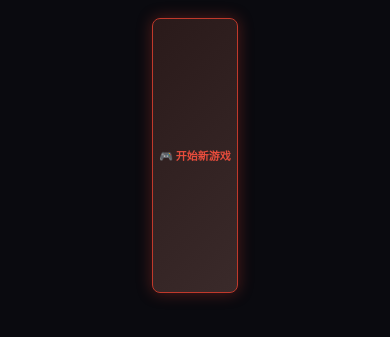
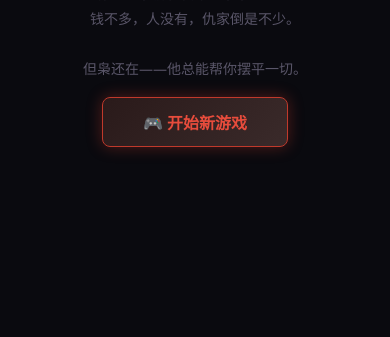
Before and after one commit to mitanguse/killer-boss-game, a plain HTML site: page frontend/index.html in a window 390 px wide. Shown: the part 507-844 px from the top of the page. Drawn offline with Linux system fonts and the light colour scheme.

Commit message:
fix: 手机适配压扁-按钮溢出+启动画面被吃
flex-wrap按钮太多溢出,start-screen无手机响应式padding,action-bar max-height限制导致按钮被截

```diff
--- a/frontend/style.css
+++ b/frontend/style.css
@@ -955,6 +955,12 @@
         padding: 2px 8px;
     }
 
+    #app, #game-ui {
+        height: 100dvh;
+        overflow: hidden;
+    }
+    #game-ui.hidden { display: none !important; }
+
     /* 三栏改上下排列 */
     .main-area {
         flex-direction: column;
@@ -1024,15 +1030,15 @@
         flex-wrap: wrap;
         gap: 4px;
         padding: 6px 4px;
-        overflow-y: auto;
-        max-height: 100px;
+        max-height: none;
+        overflow: visible;
     }
     .btn {
-        padding: 8px 6px;
-        font-size: 11px;
-        min-height: 36px;
-        flex: 1 0 auto;
-        max-width: 48%;
+        padding: 6px 6px;
+        font-size: 10px;
+        min-height: 30px;
+        flex: 0 0 auto;
+        max-width: none;
     }
     .btn-sm {
         padding: 6px 4px;
@@ -1041,6 +1047,15 @@
         flex: 1 0 auto;
         max-width: 48%;
     }
+
+    /* 启动画面适配 */
+    .start-screen {
+        padding: 20px 16px;
+        gap: 16px;
+    }
+    .start-screen .logo { font-size: 48px; }
+    .start-screen .tagline { font-size: 14px; }
+    .start-screen .btn-start { font-size: 16px; padding: 12px 40px; }
 
     /* 模态框全屏 */
     .modal {
```
